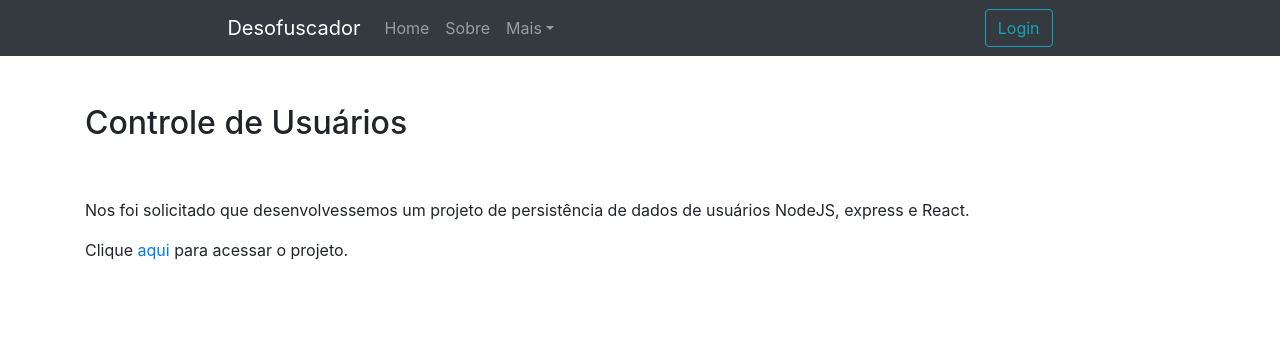
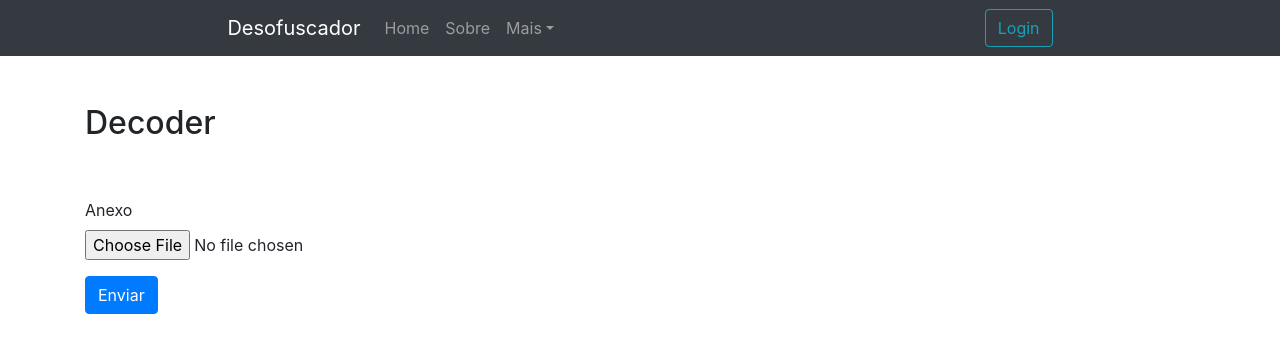
Before and after one commit to cauannora/api_usuario_front, a React (Create React App) app: page /decode in a window 1280 px wide. Shown: the top 352 px of the page. Built offline with nearby package versions, Linux system fonts and the light colour scheme.

Commit message:
Adicionado Pagina do desofuscador, formulario de desofuscação

```diff
--- a/src/App.js
+++ b/src/App.js
@@ -5,12 +5,13 @@ import {
   Route
 } from 'react-router-dom'
 
-import Info from './components/Info';
-import UsersList from './components/Home';
-import UsersEdit from './components/UserEdit';
-import UsersNew from './components/UserNew';
+import Info from './components/pages/Info';
+import UsersList from './components/pages/Home';
+import UsersEdit from './components/pages/Edit';
+import UsersNew from './components/pages/New';
 import Layout from './components/layout/Layout'
-import FormLogin from './components/FormLogin'
+import FormLogin from './components/forms_buttons/FormLogin'
+import DecoderUpload from './components/pages/Decoder'
 
 function App() {
   return (
@@ -20,6 +21,9 @@ function App() {
         <Route exact path='/'>
           <UsersList/>
         </Route>
+		    <Route exact path='/decode'>
+			    <DecoderUpload/>
+		    </Route>
         <Route exact path='/edit/:id'>
           <UsersEdit/>
         </Route>
--- a/src/components/FormLogin.js
+++ b/src/components/forms_buttons/FormLogin.js
@@ -1,4 +1,4 @@
-import React, { useState } from 'react';
+import React from 'react';
 import Form from 'react-bootstrap/Form';
 import Button from 'react-bootstrap/Button';
 
--- /dev/null
+++ b/src/components/forms_buttons/FormUpload.js
@@ -0,0 +1,25 @@
+import React from 'react';
+
+import Row from 'react-bootstrap/Row';
+import Col from 'react-bootstrap/Col';
+import Form from 'react-bootstrap/Form';
+import Button from 'react-bootstrap/Button';
+
+function UploadForm() {
+    return (
+        <Row>
+            <Col>
+                <Form action="http://localhost:3001/upload"
+                method="POST" encType="multipart/form-data">
+                    <Form.Group>
+                        <Form.File id="attachment" name="attachment"
+                        label="Anexo"/>
+                    </Form.Group>
+                    <Button type="submit">Enviar</Button>
+                </Form>
+            </Col>
+        </Row>
+    )
+}
+
+export default UploadForm;
--- /dev/null
+++ b/src/components/pages/Decoder.js
@@ -0,0 +1,15 @@
+import React from 'react';
+
+import Header from '../layout/Header';
+import UploadForm from '../forms_buttons/FormUpload';
+
+function DecoderUpload() {
+    const title = "Decoder"
+    return (
+        <React.Fragment>
+            <Header title={title}/>
+            <UploadForm/>
+        </React.Fragment>
+        );
+}
+export default DecoderUpload;
--- a/src/components/UserEdit.js
+++ b/src/components/pages/Edit.js
@@ -1,5 +1,5 @@
 import React from 'react';
-import Header from './layout/Header';
+import Header from '../layout/Header';
 import UserForm from './UserForm';
 import { useParams } from 'react-router-dom'
 
--- a/src/components/Home.js
+++ b/src/components/pages/Home.js
@@ -1,5 +1,5 @@
 import React from 'react';
-import LayoutJumbotron from '../components/layout/Jumbotron';
+import LayoutJumbotron from '../layout/Jumbotron';
 
 function UsersList() {
     const title = "Desofuscador"
--- a/src/components/Info.js
+++ b/src/components/pages/Info.js
@@ -1,6 +1,5 @@
 import React from 'react';
-import Header from './layout/Header';
-import Container from 'react-bootstrap/Container';
+import Header from '../layout/Header';
 
 function Info(props){
     return (
--- a/src/components/UserNew.js
+++ b/src/components/pages/New.js
@@ -1,5 +1,5 @@
 import React from 'react';
-import Header from './layout/Header';
+import Header from '../layout/Header';
 import UserForm from './UserForm';
 
 function UsersNew() {
```
Also changed, not shown: src/components/forms_buttons/HomeUserButton.js (renamed from src/components/HomeUserButton.js), src/components/forms_buttons/UserDelButton.js (renamed from src/components/UserDelButton.js), src/components/pages/UserForm.js (renamed from src/components/UserForm.js), src/components/pages/UsersTable.js (renamed from src/components/UsersTable.js).
